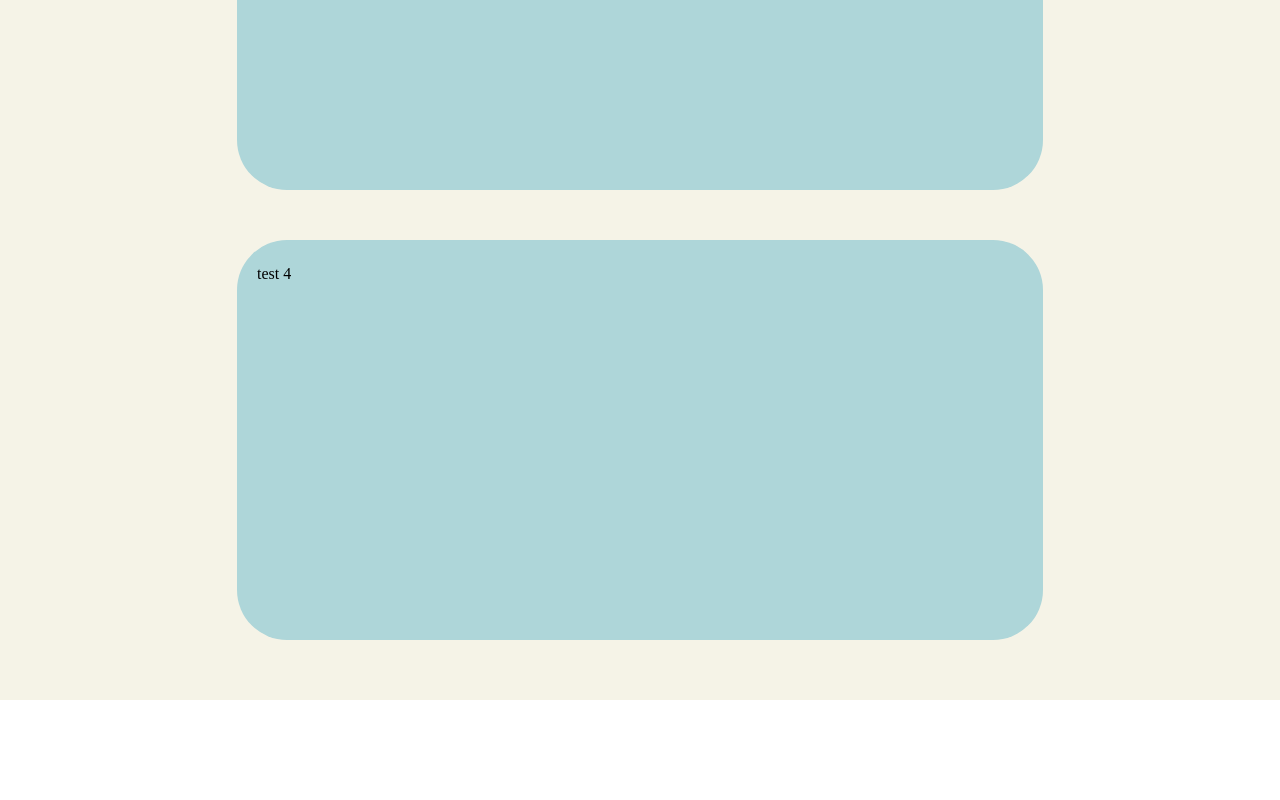
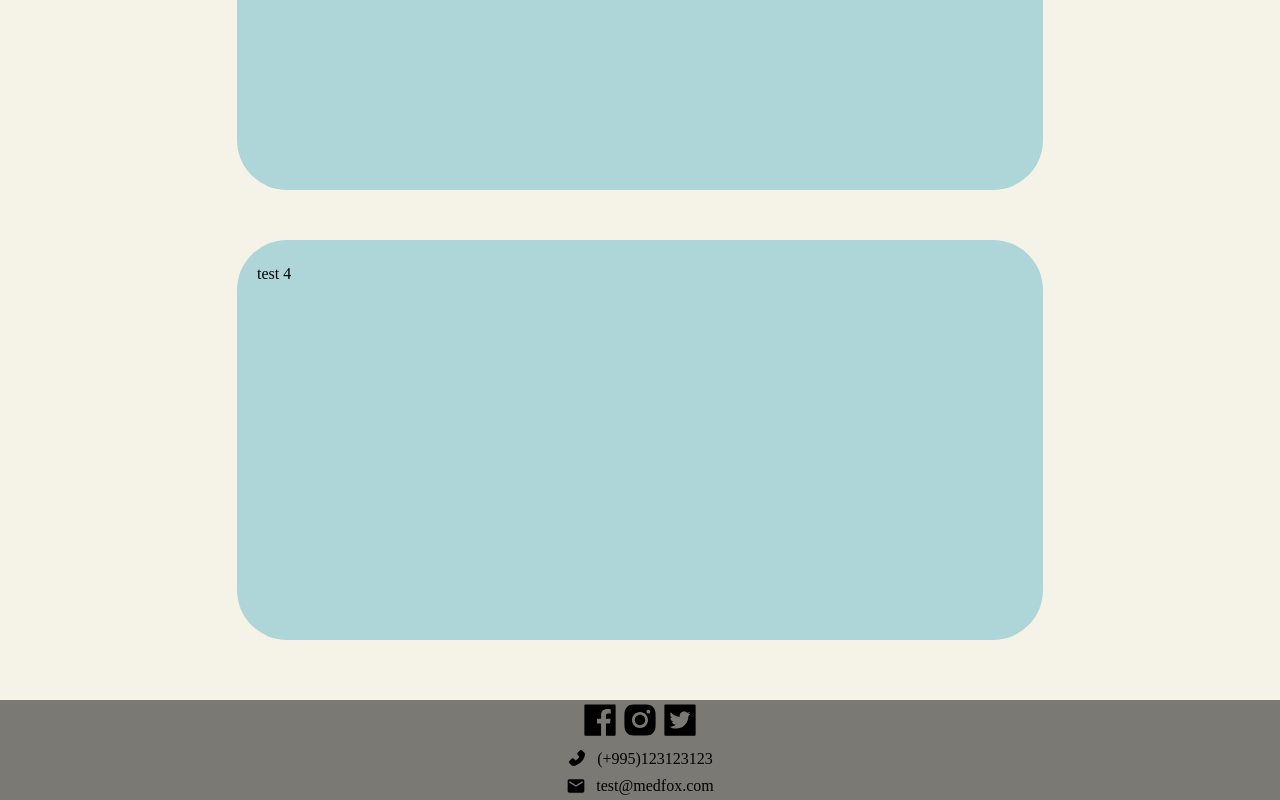
Before and after one commit to GorgadzeU/MedFoxWeb, a React (Create React App) app: page /patient in a window 1280 px wide. Shown: the part 2023-2823 px from the top of the page. Before the commit the page ends 2723 px from the top, so only its background shows below. Built offline with nearby package versions, Linux system fonts and the light colour scheme.

Commit message:
Added footer

```diff
--- a/src/App.js
+++ b/src/App.js
@@ -4,6 +4,7 @@ import { Switch, Route } from 'react-router-dom';
 //Import Pages
 import HomePage from './pages/HomePage.jsx';
 import PatientPage from './pages/PatientPage';
+import Footer from './components/Footer';
 
 function App() {
   return (
@@ -13,6 +14,7 @@ function App() {
         <Route path='/' exact component={HomePage} />
         <Route path='/patient' exact component={PatientPage} />
       </Switch>
+      <Footer />
     </div>
   );
 }
--- /dev/null
+++ b/src/components/Footer.css
@@ -0,0 +1,42 @@
+.footer {
+  width: 100%;
+  height: 100px;
+  padding: 1rem;
+  display: flex;
+  flex-direction: column;
+  justify-content: center;
+  align-items: center;
+  background-color: rgba(0, 0, 0, 0.5);
+}
+
+.footer__contacts {
+  display: flex;
+  flex-direction: column;
+  align-items: center;
+  justify-content: center;
+  font-size: 1.6rem;
+  vertical-align: middle;
+}
+
+.footer__contacts-icon {
+  /* width: 100%; */
+  /* height: 100%;   */
+  display: flex;
+  align-items: center;
+  vertical-align: middle;
+}
+
+.footer__contacts-icon-svg {
+  margin-right: 1rem;
+}
+
+.footer-icon,
+.footer-icon__svg {
+  transition: all 0.5s ease;
+  cursor: pointer;
+}
+
+.footer-icon:hover .footer-icon__svg {
+  color: var(--srf-dark);
+  transform: rotate(360deg) scale(1.2);
+}
--- /dev/null
+++ b/src/components/Footer.jsx
@@ -0,0 +1,42 @@
+import React from 'react';
+import './Footer.css';
+import {
+  AiFillFacebook,
+  AiFillInstagram,
+  AiFillTwitterSquare,
+  AiFillPhone,
+} from 'react-icons/ai';
+import { MdEmail } from 'react-icons/md';
+
+const Footer = () => {
+  return (
+    <footer className='footer'>
+      <div className='footer__icons'>
+        <span className='footer-icon'>
+          <AiFillFacebook className='footer-icon__svg' size='40' />
+        </span>
+        <span className='footer-icon'>
+          <AiFillInstagram className='footer-icon__svg' size='40' />
+        </span>
+        <span className='footer-icon'>
+          <AiFillTwitterSquare className='footer-icon__svg' size='40' />
+        </span>
+      </div>
+
+      <div className='footer__contacts'>
+        <span className='footer__contacts-icon'>
+          <AiFillPhone size='20' className='footer__contacts-icon-svg' />
+
+          {`(+995)123123123`}
+        </span>
+
+        <span className='footer__contacts-icon'>
+          <MdEmail size='20' className='footer__contacts-icon-svg' />{' '}
+          test@medfox.com
+        </span>
+      </div>
+    </footer>
+  );
+};
+
+export default Footer;
```
